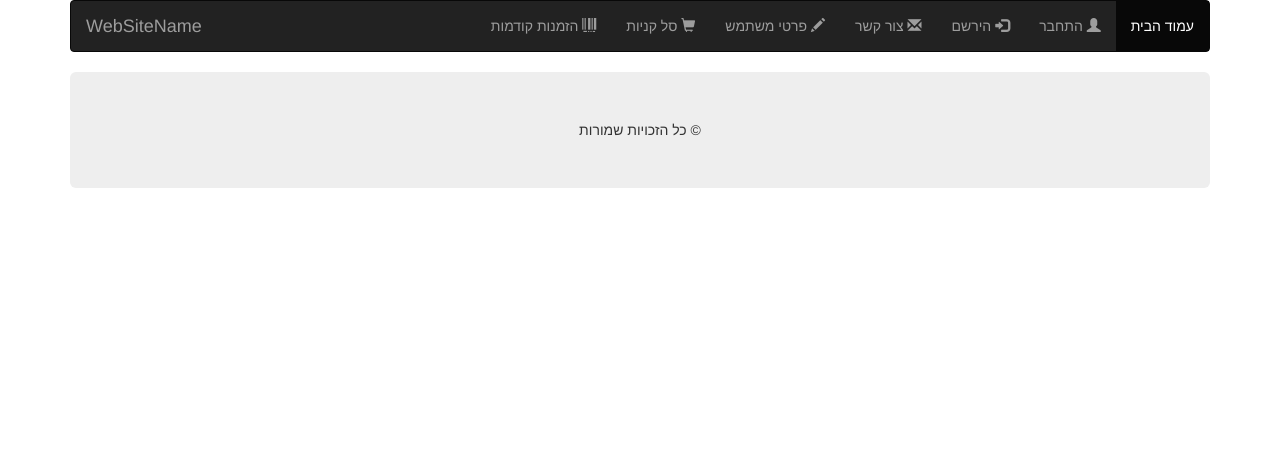
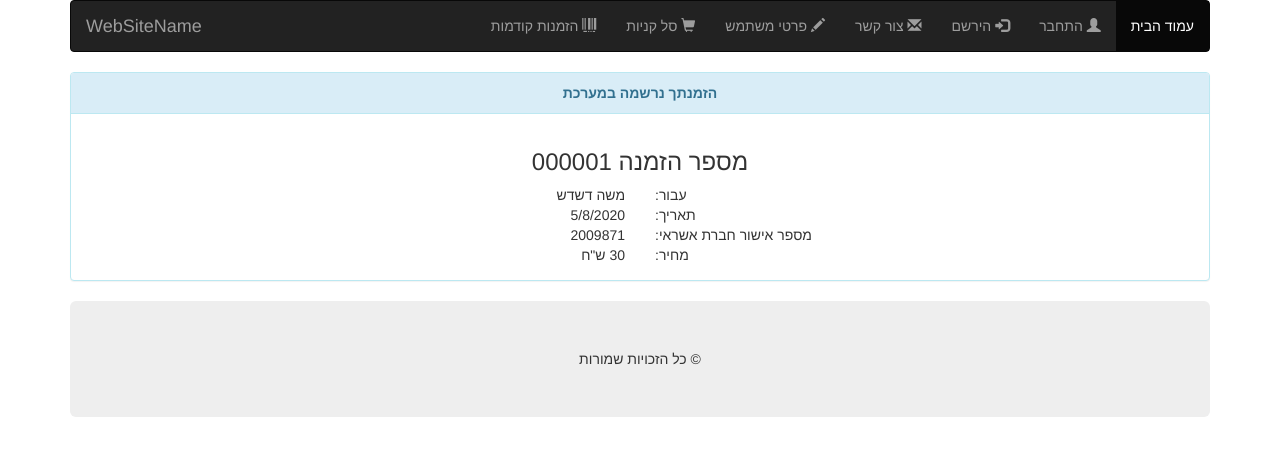
Before and after one commit to TzahiBHM/WebFinalProject, an Angular app in the folder angular project/Zolbo/: page /recipt in a window 1280 px wide. Before the commit this address led to /. Shown: the top 456 px of the page. Built offline with nearby package versions, Linux system fonts and the light colour scheme.

Commit message:
design pay form

```diff
--- a/angular project/Zolbo/src/app/app-routing.module.ts
+++ b/angular project/Zolbo/src/app/app-routing.module.ts
@@ -9,6 +9,7 @@ import { UserInfoComponent } from './user-info/user-info.component';
 import { CartShoppingComponent } from './cart-shopping/cart-shopping.component';
 import { OldOrdersComponent } from './old-orders/old-orders.component';
 import { PayPageComponent } from './pay-page/pay-page.component';
+import { ReciptComponent } from './recipt/recipt.component';
 const routes: Routes = [
   {path: 'index', component:SearchComponent},
   { path: '', redirectTo: '/index', pathMatch: 'full' },
@@ -19,6 +20,7 @@ const routes: Routes = [
   {path: 'cart', component: CartShoppingComponent },
   {path: 'old-orders', component: OldOrdersComponent },
   {path: 'payment', component: PayPageComponent },
+  {path: 'recipt', component: ReciptComponent },
 
 ];
 
--- a/angular project/Zolbo/src/app/app.module.ts
+++ b/angular project/Zolbo/src/app/app.module.ts
@@ -13,6 +13,7 @@ import { UserInfoComponent } from './user-info/user-info.component';
 import { CartShoppingComponent } from './cart-shopping/cart-shopping.component';
 import { OldOrdersComponent } from './old-orders/old-orders.component';
 import { PayPageComponent } from './pay-page/pay-page.component';
+import { ReciptComponent } from './recipt/recipt.component';
 
 @NgModule({
   declarations: [
@@ -26,7 +27,8 @@ import { PayPageComponent } from './pay-page/pay-page.component';
     UserInfoComponent,
     CartShoppingComponent,
     OldOrdersComponent,
-    PayPageComponent
+    PayPageComponent,
+    ReciptComponent
   ],
   imports: [
     BrowserModule,
--- a/angular project/Zolbo/src/app/contact/contact.component.html
+++ b/angular project/Zolbo/src/app/contact/contact.component.html
@@ -35,7 +35,7 @@
 <div id="registerForm" class="container">
     <div class="jumbotron text-center">
 
-        <h3>טופס הרשמה</h3>
+        <h3>יצירת קשר</h3>
         <form action="/action_page.php">
             <div class="form-group">
                 <label>שם מלא:</label>
@@ -60,7 +60,7 @@
                 <label>תוכן הודעה:</label>
                 <textarea class="form-control" rows="5"></textarea>
             </div>
-            <button type="submit" class="btn btn-primary">הירשם</button>
+            <button type="submit" class="btn btn-primary">שלח</button>
         </form>
     </div>
 
--- a/angular project/Zolbo/src/app/pay-page/pay-page.component.html
+++ b/angular project/Zolbo/src/app/pay-page/pay-page.component.html
@@ -8,32 +8,57 @@
     <!-- Latest compiled JavaScript -->
     <script src="https://maxcdn.bootstrapcdn.com/bootstrap/3.4.1/js/bootstrap.min.js"></script>
 
+    <title>
+        זולבו - סל קניות
+    </title>
 </head>
 
 <div class="container" style="direction: rtl;">
+
+
+
     <div class="panel panel-info">
         <div class="panel-heading" style="text-align: center;"><b>עמוד תשלום</b></div>
         <div class="panel-body">
 
             <form>
+                <!-- row for price-->
+                <div class="row">
+                    <div class="col-sm-6" style=" text-align: right; ">
+                        <input type="text" value="{{price}}" disabled />
+                    </div>
+                    <div class="col-sm-6" style="text-align: left;">
+                        <label for="price">מחיר:</label>
+                    </div>
+                </div>
+
+                <div class="row">
+                    <div class="col-sm-6" style=" text-align: right; ">
+                        <input #inCard type="text" pattern="[0-9]{16}" required />
+                    </div>
+                    <div class="col-sm-6" style="text-align: left;">
+                        <label for="card">מספר כרטיס אשראי:</label>
+                    </div>
+                </div>
 
 
-                <label for="price">מחיר:</label>
-                <input type="text" value="{{price}}" disabled />
+                <div class="row">
+                    <div class="col-sm-6" style=" text-align: right; ">
+                        <label for="year">שנה:</label>
+                        <select>
+                            <option *ngFor="let y of years">{{y}}</option>
+                        </select>
+                    </div>
+                    <div class="col-sm-6" style="text-align: left;">
+                        <label for="month">חודש:</label>
+                        <input #inMonth type="number" min="0" max="12" value="1" style="width: 50px;" />
+                    </div>
+                </div>
 
-                <label for="card">מספר כרטיס אשראי:</label>
-                <input #inCard type="text" pattern="[0-9]{16}" required />
-                <br />
-                <label for="month">חודש:</label>
-                <input #inMonth type="number" min="0" max="12" value="1" />
+                <a routerLink="/recipt">
+                    <button class="btn btn-info" type="submit">שלם</button>
+                </a>
 
-                <label for="year">שנה:</label>
-                <select>
-                    <option *ngFor="let y of years">{{y}}</option>
-                </select>
-
-                <br /><br />
-                <button class="btn btn-info" type="submit">שלם</button>
             </form>
         </div>
     </div>
--- /dev/null
+++ b/angular project/Zolbo/src/app/recipt/recipt.component.html
@@ -0,0 +1,52 @@
+<head>
+    <!-- Latest compiled and minified CSS -->
+    <link rel="stylesheet" href="https://maxcdn.bootstrapcdn.com/bootstrap/3.4.1/css/bootstrap.min.css">
+
+    <!-- jQuery library -->
+    <script src="https://ajax.googleapis.com/ajax/libs/jquery/3.5.1/jquery.min.js"></script>
+
+    <!-- Latest compiled JavaScript -->
+    <script src="https://maxcdn.bootstrapcdn.com/bootstrap/3.4.1/js/bootstrap.min.js"></script>
+
+</head>
+
+<div class="container" style="direction: rtl;">
+
+
+
+    <div class="panel panel-info">
+        <div class="panel-heading" style="text-align: center;"><b>הזמנתך נרשמה במערכת</b></div>
+        <div class="panel-body">
+            <h3 style="text-align: center;">
+                <span>
+                    מספר הזמנה
+                    {{inviteNumber}}
+                </span>
+            </h3>
+            <div class="row">
+                <div class="col-sm-6" style="text-align: right;">{{person}}</div>
+                <div class="col-sm-6" style="text-align: left;" >עבור:</div>
+            </div>
+
+            <div class="row">
+                <div class="col-sm-6" style="text-align: right; direction: ltr;">{{date}}</div>
+                <div class="col-sm-6" style="text-align: left;" >תאריך:</div>
+            </div>
+
+            <div class="row">
+                <div class="col-sm-6" style="text-align: right;">{{recNumber}}</div>
+                <div class="col-sm-6" style="text-align: left;" >מספר אישור חברת אשראי:</div>
+            </div>
+
+
+
+            <div class="row">
+                <div class="col-sm-6" style="text-align: right;">{{price}} ש"ח</div>
+                <div class="col-sm-6" style="text-align: left;" >מחיר:</div>
+            </div>
+
+
+
+        </div>
+    </div>
+</div>
--- /dev/null
+++ b/angular project/Zolbo/src/app/recipt/recipt.component.ts
@@ -0,0 +1,21 @@
+import { Component, OnInit } from '@angular/core';
+
+@Component({
+  selector: 'app-recipt',
+  templateUrl: './recipt.component.html',
+  styleUrls: ['./recipt.component.css']
+})
+export class ReciptComponent implements OnInit {
+  price:number=30;
+  d:Date=new Date();
+  date:string = this.d.getDate() + '/'+ (this.d.getMonth() + 1) + '/' + this.d.getFullYear() ;
+  recNumber:number=2009871;
+  person:string = "משה דשדש";
+ inviteNumber:string="000001";
+
+  constructor() { }
+
+  ngOnInit(): void {
+  }
+
+}
```
Also changed, not shown: angular project/Zolbo/src/app/recipt/recipt.component.css (added).
